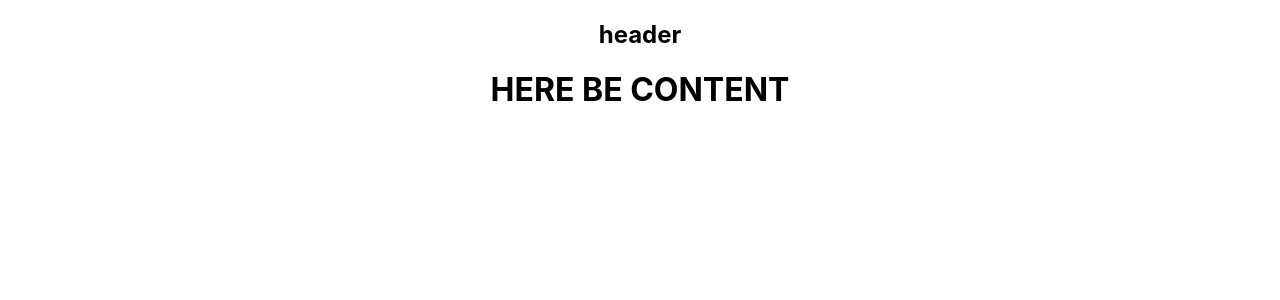
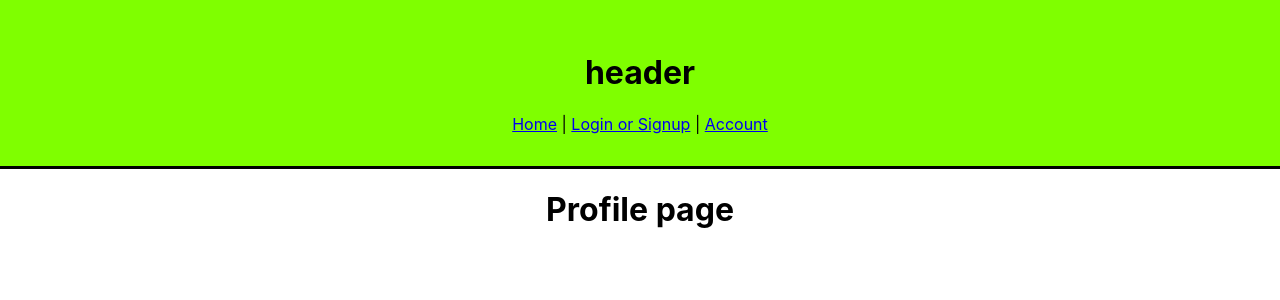
Before and after one commit to damatoaj/mern-auth-client, a React (Create React App) app: page /profile in a window 1280 px wide. Shown: the top 300 px of the page. Built offline with nearby package versions, Linux system fonts and the light colour scheme.

Commit message:
implemented Links, Routes

```diff
--- a/package.json
+++ b/package.json
@@ -8,6 +8,7 @@
     "@testing-library/user-event": "^12.7.1",
     "react": "^17.0.1",
     "react-dom": "^17.0.1",
+    "react-router-dom": "^5.2.0",
     "react-scripts": "4.0.2",
     "web-vitals": "^1.1.0"
   },
--- a/src/components/Content.js
+++ b/src/components/Content.js
@@ -1,7 +1,14 @@
+import { Route } from 'react-router-dom';
+import Home from './pages/Home';
+import Auth from './pages/Auth';
+import Profile from './pages/Profile';
+
 const Content = (props) => {
     return (
         <main>
-            <h1>HERE BE CONTENT</h1>
+            <Route exact path='/' component={Home} />
+            <Route path='/auth' component={Auth} />
+            <Route path='/profile' component={Profile} />
         </main>
     );
 }
--- a/src/components/partials/Header.js
+++ b/src/components/partials/Header.js
@@ -1,9 +1,22 @@
+import { Link } from 'react-router-dom';
+
 const Header = (props) => {
+    let style = {
+        backgroundColor: 'chartreuse',
+        borderBottom: '3px solid black',
+        margin: 0,
+        padding: '2em 0'
+    }
     return (
-        <section>
+        <header style={style}>
             <h1>header</h1>
-        </section>
-    );
+            <nav>
+                <Link to='/'>Home</Link> {' | '}
+                <Link to='/auth'>Login or Signup</Link> {' | '}
+                <Link to='/profile'>Account</Link>
+            </nav>
+        </header>
+    )
 }
 
 export default Header;
--- a/src/index.js
+++ b/src/index.js
@@ -3,10 +3,13 @@ import ReactDOM from 'react-dom';
 import './index.css';
 import App from './App';
 import reportWebVitals from './reportWebVitals';
+import { BrowserRouter as Router } from 'react-router-dom';
 
 ReactDOM.render(
   <React.StrictMode>
+    <Router>
     <App />
+    </Router>
   </React.StrictMode>,
   document.getElementById('root')
 );
```
Also changed, not shown: src/App.js (+6 -5 lines), 1 other file (tests, documents, lock files or other folders).
